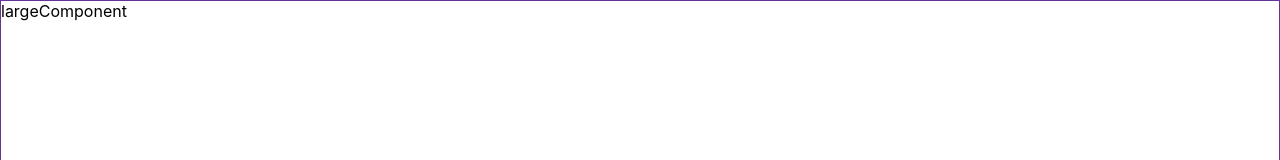
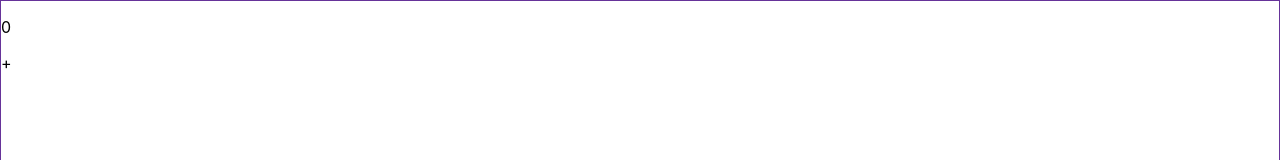
Before and after one commit to eyea/React17, a React (Create React App) app: page / in a window 1280 px wide. Shown: the top 160 px of the page. Built offline with nearby package versions, Linux system fonts and the light colour scheme.

Commit message:
demo: useState

```diff
--- a/src/App.js
+++ b/src/App.js
@@ -1,14 +1,10 @@
-import './App.css';
-// import Counter from './demo/Counter'
-// import UserList from './demo/UserList'
-import WindowResize from './demo/WindowResize/index-new'
+import './App.css'
+import UseState from './demo/UseState'
 
 function App() {
   return (
     <div className="App">
-      {/* <Counter />
-      <UserList /> */}
-      <WindowResize />
+      <UseState />
     </div>
   );
 }
--- /dev/null
+++ b/src/demo/UseState/index.js
@@ -0,0 +1,20 @@
+/*
+ * @Author: eyeA
+ * @Date: 2021-07-13 14:20:09
+ * @Last Modified by: eyeA
+ * @Last Modified time: 2021-07-13 14:21:06
+ * useState：让函数组件具有维持状态的能力
+*/
+
+import React, { useState } from "react"
+
+export default function Example() {
+  const [count, setCount] = useState(0)
+
+  return (
+    <div>
+      <p>{count}</p>
+      <div onClick={() => setCount(count + 1)}>+</div>
+    </div>
+  )
+}
```
